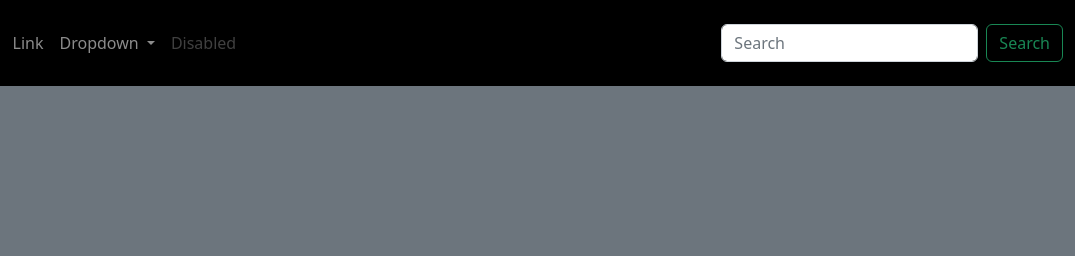
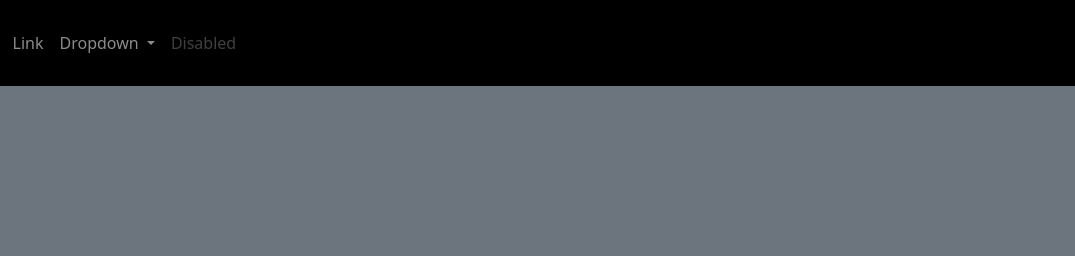
Before and after one commit to vande012/HTML-Bootstrap-v5-FED-Cross-Training-, a website built with webpack: page src/index.html in a window 1280 px wide. Shown: the top 256 px of the page, 205-1280 px from the left. Built offline with nearby package versions, Linux system fonts and the light colour scheme.

Commit message:
2 files modified

```diff
--- a/src/index.html
+++ b/src/index.html
@@ -5,6 +5,8 @@
     <meta http-equiv="X-UA-Compatible" content="IE=edge" />
     <meta name="viewport" content="width=device-width, initial-scale=1.0" />
     <script src="main.js"></script>
+    <script src="https://cdn.jsdelivr.net/npm/bootstrap@5.0.2/dist/js/bootstrap.bundle.min.js" integrity="sha384-MrcW6ZMFYlzcLA8Nl+NtUVF0sA7MsXsP1UyJoMp4YLEuNSfAP+JcXn/tWtIaxVXM" crossorigin="anonymous"></script>
+
   </head>
 
   <body class="bg-dark text-light">
@@ -16,6 +18,7 @@
             height="60"
             alt="Dealer Inspire"
             src="https://images.g2crowd.com/uploads/product/image/social_landscape/social_landscape_219bbcf7f44b4563bca444f6d85c9300/dealer-inspire.png"
+
           />
         </a>
         <button
@@ -67,17 +70,6 @@
               >
             </li>
           </ul>
-          <form class="d-flex">
-            <input
-              class="form-control me-2"
-              type="search"
-              placeholder="Search"
-              aria-label="Search"
-            />
-            <button class="btn btn-outline-success" type="submit">
-              Search
-            </button>
-          </form>
         </div>
       </div>
     </nav>
```
Also changed, not shown: src/styles.scss (line endings or trailing spaces).
